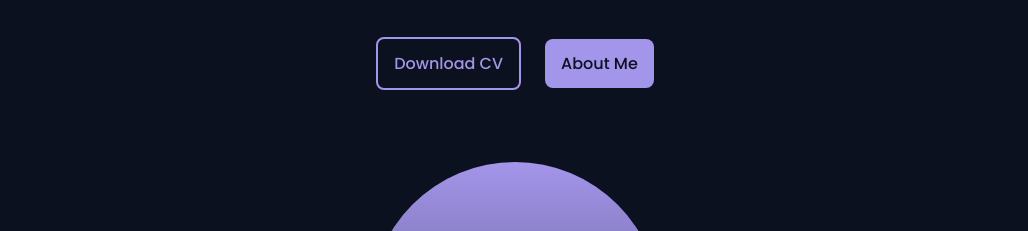
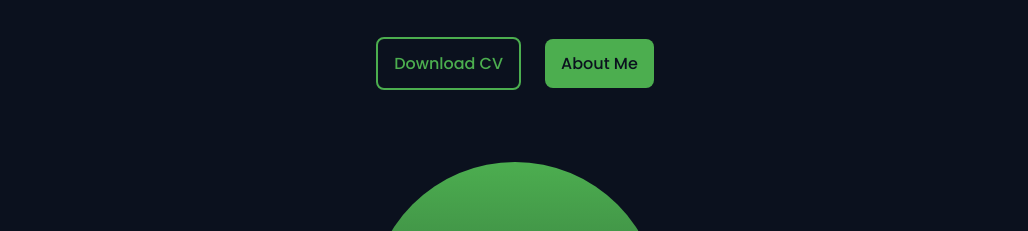
Before and after one commit to sahilsgovekar/personal_page, a plain HTML site: page index.html in a window 1280 px wide. Shown: the part 245-476 px from the top of the page, without its empty margins (125-1153 px from the left). Drawn offline with nearby package versions, Linux system fonts and the light colour scheme.

Commit message:
changed color pallet to green

```diff
--- a/assets/css/styles.css
+++ b/assets/css/styles.css
@@ -14,13 +14,17 @@
         Pink: hsl(356, 66%, 75%)
         Teal: hsl(174, 63%, 62%)
   */
-  --first-hue: 250;
-  --sat: 66%;
-  --lig: 75%;
+
+  /* green
+  122 , 39 , 49 */
+
+  --first-hue: 122;
+  --sat: 39%;
+  --lig: 49%;
   --second-hue: 219;
 
   --first-color: hsl(var(--first-hue), var(--sat), var(--lig));
-  --first-color-alt: hsl(var(--first-hue), var(--sat), 71%); /* -4% */
+  --first-color-alt: hsl(var(--first-hue), var(--sat), 67%); /* -4% */
   --title-color: hsl(var(--second-hue), 15%, 95%);
   --text-color: hsl(var(--second-hue), 8%, 75%);
   --text-color-light: hsl(var(--second-hue), 4%, 55%);
```
